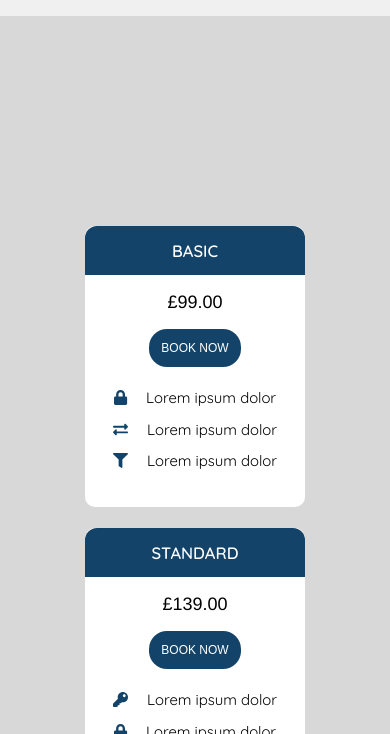
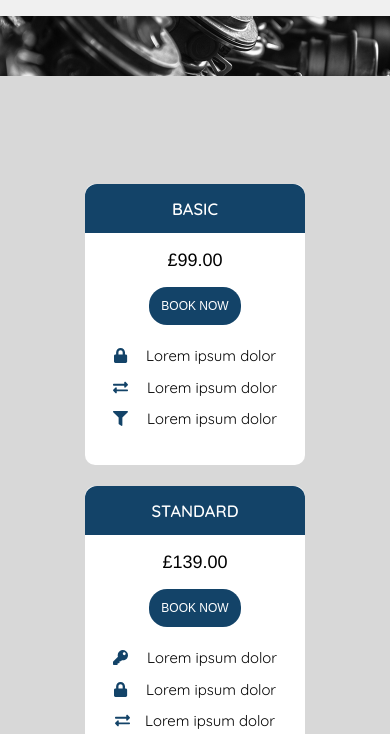
Before and after one commit to gel00/autocom, a plain HTML site: page index.html in a window 390 px wide. Shown: the part 110-844 px from the top of the page. Drawn offline with Linux system fonts and the light colour scheme; some packages are replaced by stand-ins of ours.

Commit message:
fixed header1

```diff
--- a/styles/style.css
+++ b/styles/style.css
@@ -634,3 +634,10 @@ span.day {
   height: 35vh;
   background-image: url("../img/header.jpg");
 }
+
+@media screen and (max-width: 1090px) {
+  #plx1 {
+    background-size: 150%;
+    height: 30vh
+  }
+}
```
